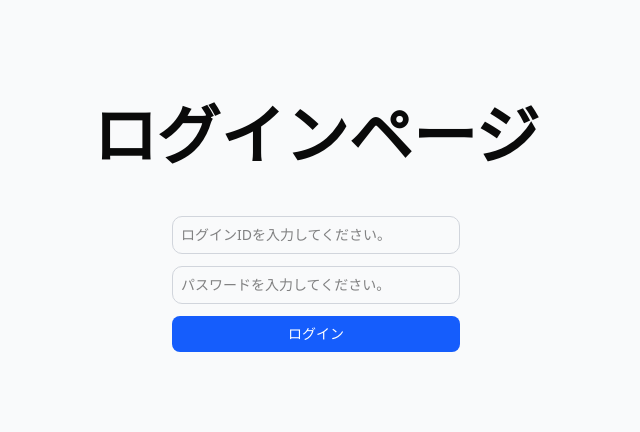
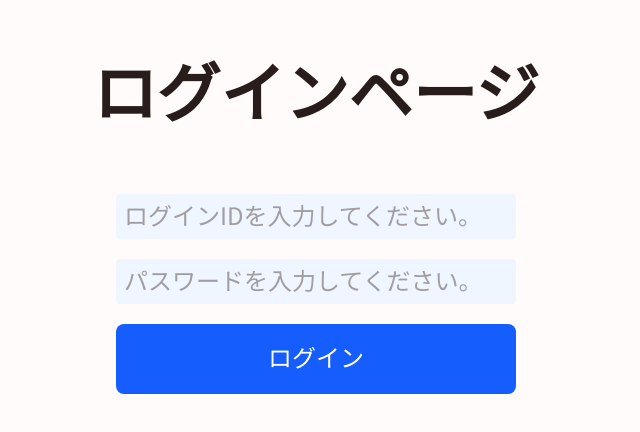
Before and after one commit to thienkhoalew/screen_test_next, a Next.js app: page /login in a window 1280 px wide. Shown: the part 180-612 px from the top of the page, without its empty margins (324-964 px from the left). Built offline with nearby package versions, Linux system fonts and the light colour scheme.

Commit message:
fix login theo figma

```diff
--- a/app/globals.css
+++ b/app/globals.css
@@ -121,3 +121,11 @@
     @apply bg-background text-foreground;
   }
 }
+
+@layer base {
+  ::placeholder {
+    font-family: var(--font-noto-jp), ui-sans-serif, system-ui, -apple-system, "Segoe UI", Arial !important;
+    font-weight: 400;
+    opacity: 1;
+  }
+}
--- a/app/layout.tsx
+++ b/app/layout.tsx
@@ -1,4 +1,5 @@
 import type { Metadata } from "next";
+import {  Noto_Sans_JP } from 'next/font/google'
 import { Geist, Geist_Mono, Inter } from "next/font/google";
 import "./globals.css";
 
@@ -6,6 +7,11 @@ const geistSans = Geist({
   variable: "--font-geist-sans",
   subsets: ["latin"],
 });
+
+export const notoJP = Noto_Sans_JP({
+  subsets: ['latin'],
+  variable: '--font-noto-jp',
+})
 
 const geistMono = Geist_Mono({
   variable: "--font-geist-mono",
@@ -30,7 +36,7 @@ export default function RootLayout({
   return (
     <html lang="en">
       <body
-        className={`${geistSans.variable} ${geistMono.variable} ${inter.variable} antialiased`}
+        className={`${geistSans.variable} ${geistMono.variable} ${inter.variable}  ${notoJP.variable} antialiased`}
       >
         {children}
       </body>
--- a/app/login/page.tsx
+++ b/app/login/page.tsx
@@ -11,23 +11,32 @@ export default function LoginPage() {
   };
 
   return (
-    <div className="flex min-h-screen items-center justify-center bg-gray-50 p-4">
-      <div className="text-center">
-        <h1 className="text-[64px] font-bold mb-8 font-inter">ログインページ</h1>
+    <div className="flex min-h-screen items-center justify-center p-4 bg-[#FFFBFA]">
+      <div className="items-center gap-13 flex flex-col">
+        <h1 className="text-[64px] font-bold font-inter text-[#281D1B]">ログインページ</h1>
 
-        <div className="flex flex-col gap-3 w-72 mx-auto">
+        <div className="flex flex-col gap-5 w-72 mx-auto font-inter w-[400px]">
           <input
             type="email"
             placeholder="ログインIDを入力してください。"
-            className="p-2 rounded-lg border border-gray-300 text-sm"
+            className="
+            p-2 rounded bg-[#EFF6FF]
+            border-gray-300
+            placeholder-[#2E181466]
+            text-[24px] leading-[24px]"
+
           />
           <input
             type="password"
             placeholder="パスワードを入力してください。"
-            className="p-2 rounded-lg border border-gray-300 text-sm"
+            className="
+            p-2 rounded bg-[#EFF6FF]
+            border-gray-300
+            placeholder-[#2E181466]
+            text-[24px] leading-[24px]"
           />
 
-          <Button variant="customBlue" onClick={handleLogin}>
+          <Button className="h-[70px] font-medium text-[24px]" variant="customBlue" onClick={handleLogin}>
             ログイン
           </Button>
         </div>
```
